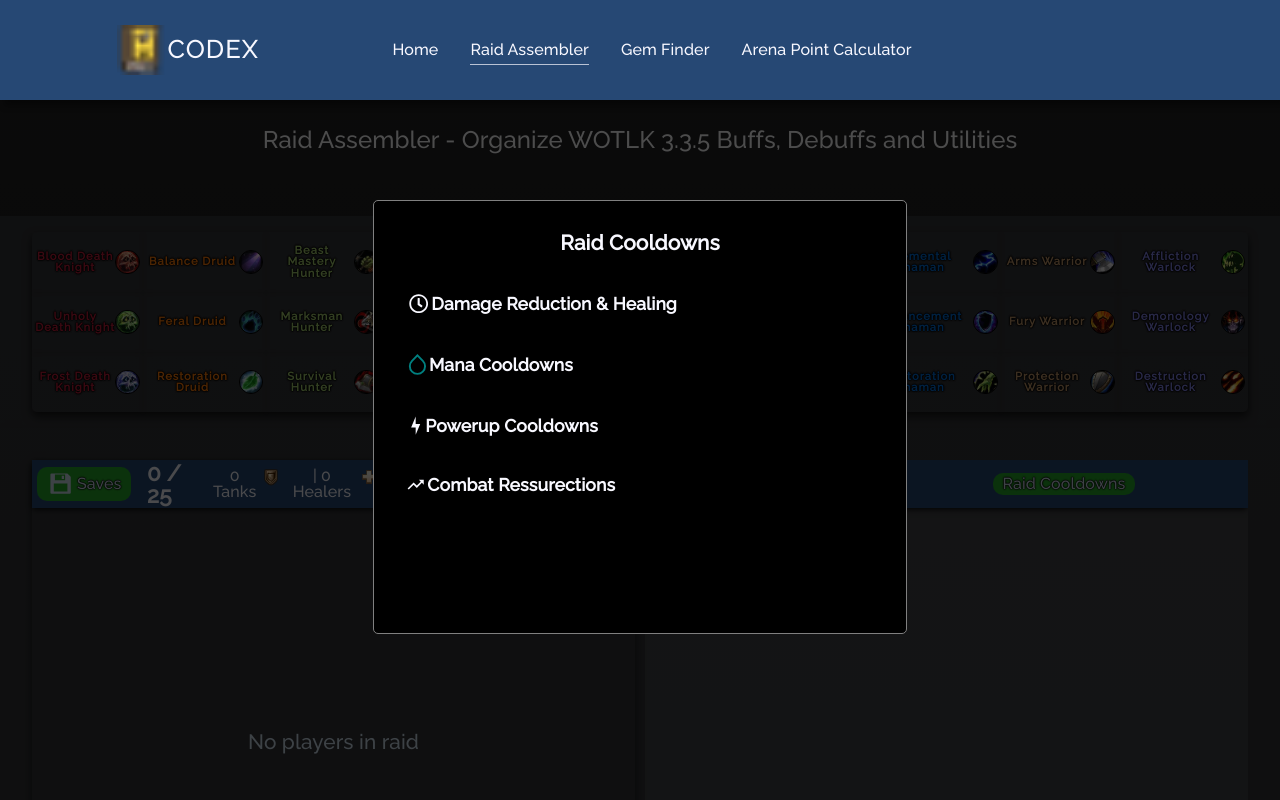
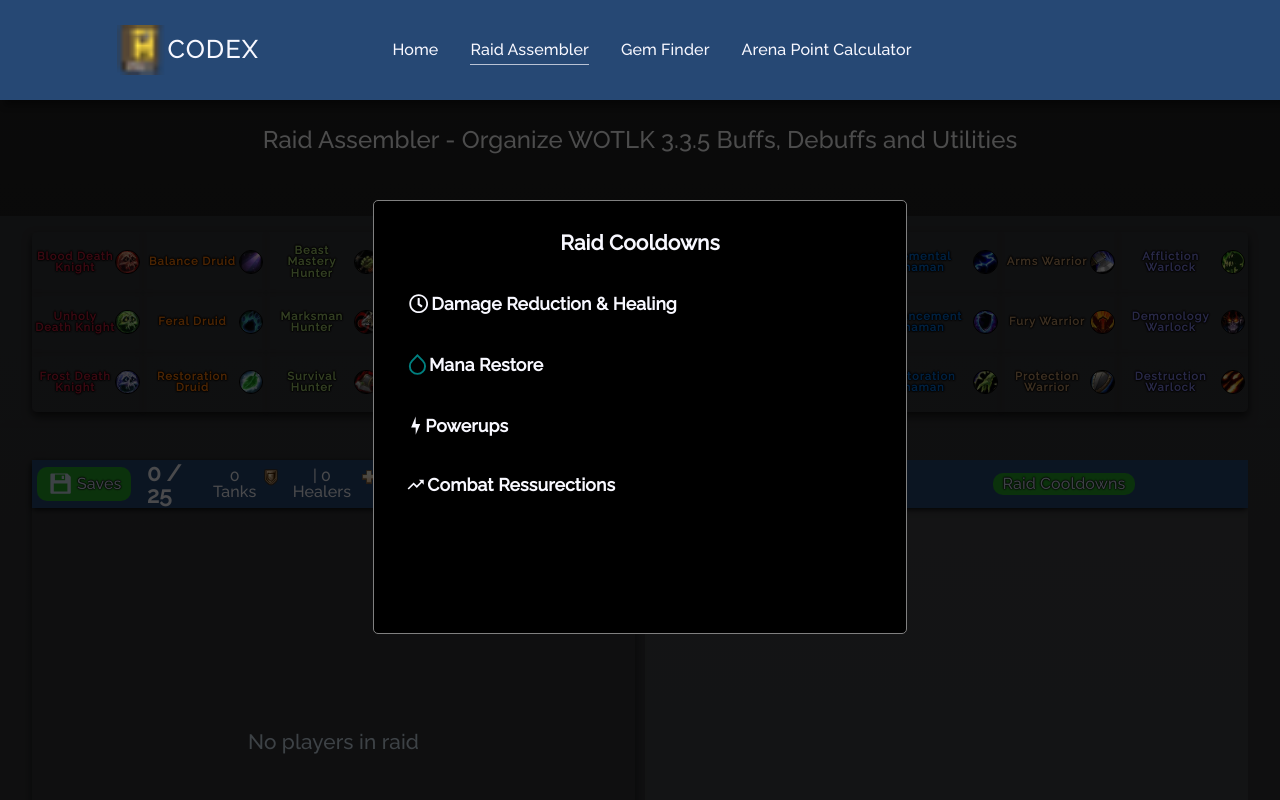
Before and after one commit to MarcusMohns/Codex-Online, a React (Create React App) app: page /raidassembler in a window 1280 px wide. Both pictures are taken after a click on the element "Raid Cooldowns". Shown: the top 800 px of the page. Built offline with nearby package versions, Linux system fonts and the light colour scheme.

Commit message:
renamed cd categories

```diff
--- a/src/components/RaidCooldowns.js
+++ b/src/components/RaidCooldowns.js
@@ -59,12 +59,12 @@ const RaidCooldowns = ({
         <Utilities utilities={ourRaidCooldowns} />
         <h3 className="cooldown-subheader">
           <ManaIcon />
-          Mana Cooldowns
+          Mana Restore
         </h3>
         <Utilities utilities={ourManaCooldowns} />
         <h3 className="cooldown-subheader">
           <PowerUpIcon />
-          Powerup Cooldowns
+          Powerups
         </h3>
         <Utilities utilities={ourPowerUpCooldowns} />
         <h3 className="cooldown-subheader">
```
